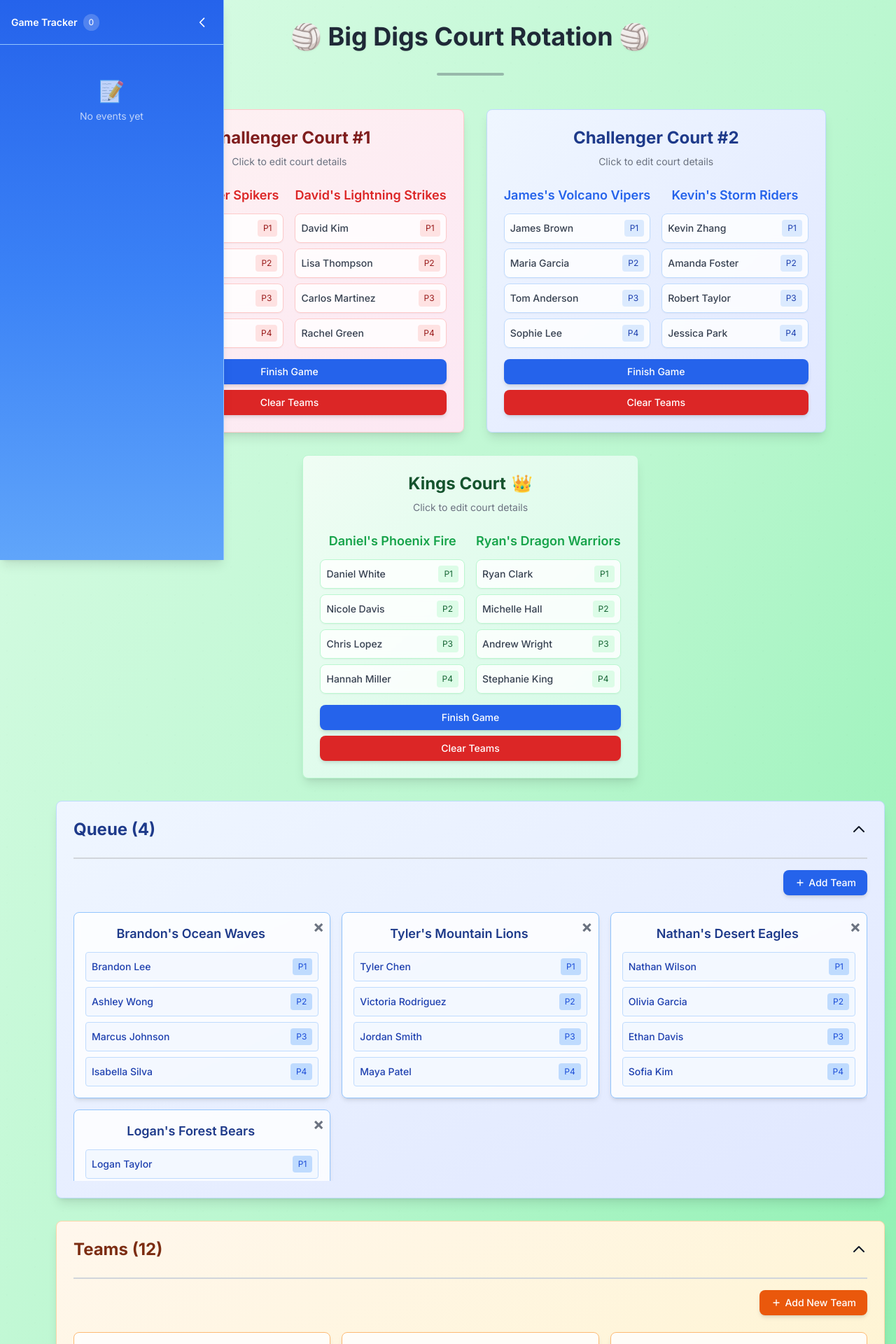
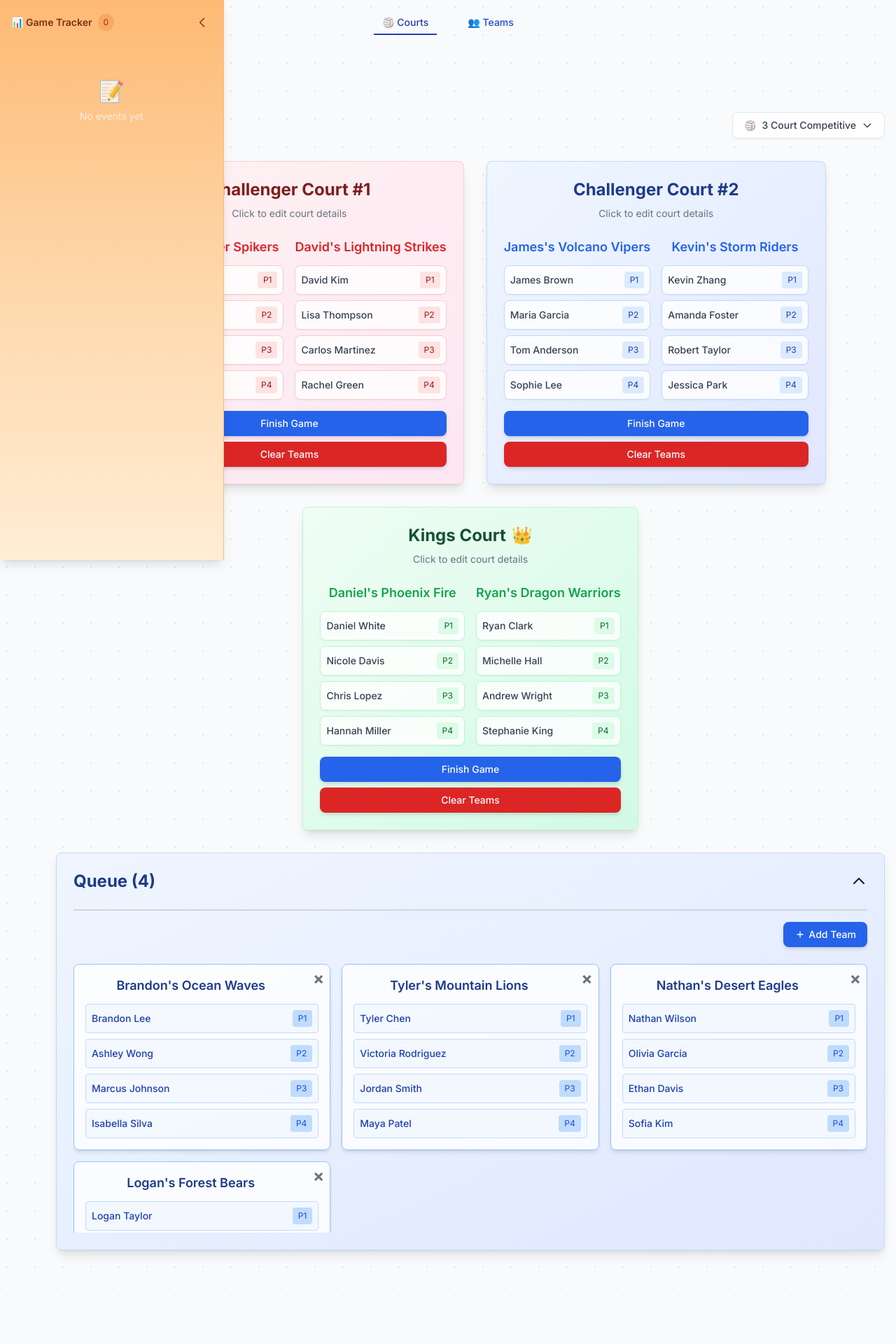
Before and after one commit to Huynheddie/big-digs-court-rotation, a React (Vite) app: page / in a window 1280 px wide. Shown: the top 1920 px of the page at 70% size. After the commit the page ends 1850 px from the top, so only its background shows below. Built offline with nearby package versions, Linux system fonts and the light colour scheme.

Commit message:
Add page system with Courts/Teams navigation, fix sidebar collapse, and maintain court card width consistency

```diff
--- a/package.json
+++ b/package.json
@@ -19,6 +19,7 @@
     "react-dom": "^19.1.0",
     "react-hook-form": "^7.61.1",
     "react-hot-toast": "^2.5.2",
+    "react-icons": "^5.5.0",
     "react-router-dom": "^7.7.1",
     "zod": "^4.0.14",
     "zustand": "^5.0.7"
--- a/src/App.tsx
+++ b/src/App.tsx
@@ -3,6 +3,9 @@ import { useVolleyballState } from './hooks/useVolleyballState';
 import { CourtCard } from './components/CourtCard';
 import { Accordion } from './components/Accordion';
 import { Sidebar } from './components/Sidebar';
+import { Navbar } from './components/Navbar';
+import { TeamsCard } from './components/TeamsCard';
+import { RotationSystemDropdown } from './components/RotationSystemDropdown';
 import { AddTeamModal } from './components/modals/AddTeamModal';
 import { EditTeamModal } from './components/modals/EditTeamModal';
 import { AddToQueueModal } from './components/modals/AddToQueueModal';
@@ -64,9 +67,14 @@ function App() {
     resetToEvent
   } = useVolleyballState();
 
+  // Page state
+  const [currentPage, setCurrentPage] = useState<'courts' | 'teams'>('courts');
+
+  // Rotation system state
+  const [currentRotationSystem, setCurrentRotationSystem] = useState('3-court-competitive');
+
   // Accordion state
   const [isQueueOpen, setIsQueueOpen] = useState(true);
-  const [isTeamsOpen, setIsTeamsOpen] = useState(true);
 
   const availableTeams = getAvailableTeams(registeredTeams, teamQueue, teams);
   const teamToDelete = deletingTeamIndex !== null ? registeredTeams[deletingTeamIndex] : null;
@@ -80,18 +88,21 @@ function App() {
   };
 
   return (
-    <div className="min-h-screen bg-gradient-to-br from-green-100 via-green-200 to-green-300 relative overflow-hidden">
+    <div className="min-h-screen bg-gray-50 relative overflow-hidden">
       {/* Background Pattern */}
-      <div className="absolute inset-0 opacity-5">
+      <div className="absolute inset-0 opacity-3">
         <div className="absolute inset-0" style={{
           backgroundImage: `
-            radial-gradient(circle at 25% 25%, rgba(0,0,0,0.1) 1px, transparent 1px),
-            radial-gradient(circle at 75% 75%, rgba(0,0,0,0.1) 1px, transparent 1px)
+            radial-gradient(circle at 25% 25%, rgba(0,0,0,0.05) 1px, transparent 1px),
+            radial-gradient(circle at 75% 75%, rgba(0,0,0,0.05) 1px, transparent 1px)
           `,
           backgroundSize: '40px 40px, 40px 40px',
           backgroundPosition: '0 0, 20px 20px'
         }}></div>
       </div>
+
+      {/* Navbar */}
+      <Navbar currentPage={currentPage} onPageChange={setCurrentPage} />
 
       {/* Sidebar */}
       <Sidebar
@@ -101,14 +112,19 @@ function App() {
       />
 
             {/* Main Content */}
-      <div className={`transition-all duration-300 relative z-10 ml-16`}>
+      <div className={`transition-all duration-300 relative z-10 ml-16 pt-16`}>
         <div className="container mx-auto px-4 py-8">
-          <header className="text-center mb-12">
-            <h1 className="text-4xl font-bold text-gray-800 mb-8 text-center drop-shadow-sm">
-              🏐 Big Digs Court Rotation 🏐
-            </h1>
-            <div className="w-24 h-1 bg-gray-600 mx-auto rounded-full opacity-40"></div>
-          </header>
+
+          {currentPage === 'courts' ? (
+            <>
+              {/* Header with Rotation System Dropdown */}
+              <div className="flex justify-between items-center mb-8">
+                <div></div> {/* Empty div for spacing */}
+                <RotationSystemDropdown
+                  currentSystem={currentRotationSystem}
+                  onSystemChange={setCurrentRotationSystem}
+                />
+              </div>
 
               {/* Court Cards - Triangular Layout */}
               <div className="mb-8">
@@ -194,56 +210,15 @@ function App() {
                   </div>
                 </div>
               </Accordion>
-
-          {/* Teams Accordion */}
-          <Accordion
-            title={`Teams (${registeredTeams.length})`}
-            isOpen={isTeamsOpen}
-            onToggle={setIsTeamsOpen}
-            className="bg-gradient-to-br from-orange-50 to-amber-100 border border-orange-200 mb-8 shadow-lg"
-            titleClassName="text-orange-900"
-          >
-            <div className="flex justify-end mb-6 pt-4">
-              <button
-                onClick={handleOpenModal}
-                className="bg-orange-600 hover:bg-orange-700 text-white font-medium py-2 px-4 rounded-lg transition-colors duration-200 text-sm flex items-center shadow-md"
-              >
-                <svg className="w-4 h-4 mr-1" fill="none" stroke="currentColor" viewBox="0 0 24 24">
-                  <path strokeLinecap="round" strokeLinejoin="round" strokeWidth={2} d="M12 6v6m0 0v6m0-6h6m-6 0H6" />
-                </svg>
-                Add New Team
-              </button>
-            </div>
-
-            <div className="max-h-96 overflow-y-auto">
-              <div className="grid grid-cols-1 md:grid-cols-2 lg:grid-cols-3 gap-4">
-                {registeredTeams.map((team, index) => (
-                  <div
-                    key={team.name}
-                    onClick={() => handleOpenTeamDetails(index)}
-                    className="bg-white/80 backdrop-blur-sm rounded-lg p-4 border border-orange-300 shadow-md hover:shadow-lg transition-all duration-200 relative cursor-pointer hover:scale-105"
-                  >
-                    <h3 className="text-lg font-semibold text-orange-900 text-center mb-2 break-words">
-                      {team.name}
-                    </h3>
-                    <div className="text-center mb-3 text-sm text-orange-600">
-                      Click to edit team details
-                    </div>
-                    <div className="space-y-2">
-                      {team.players.map((player, playerIndex) => (
-                        <div key={playerIndex} className="flex items-center justify-between p-2 bg-orange-50/60 rounded border border-orange-200">
-                          <span className="text-orange-800 font-medium text-sm">{player}</span>
-                          <span className="text-xs text-orange-700 bg-orange-200 px-2 py-1 rounded">
-                            P{playerIndex + 1}
-                          </span>
-                        </div>
-                      ))}
-                    </div>
-                  </div>
-                ))}
-              </div>
-            </div>
-          </Accordion>
+            </>
+          ) : (
+            /* Teams Page */
+            <TeamsCard
+              teams={registeredTeams}
+              onOpenModal={handleOpenModal}
+              onOpenTeamDetails={handleOpenTeamDetails}
+            />
+          )}
         </div>
       </div>
 
--- a/src/components/CourtCard.tsx
+++ b/src/components/CourtCard.tsx
@@ -32,7 +32,7 @@ export const CourtCard: React.FC<CourtCardProps> = ({
 }) => {
   return (
     <div
-      className={`rounded-lg p-6 shadow-lg hover:shadow-xl transition-all duration-200 cursor-pointer hover:scale-105 ${getCourtBackgroundClass(court.netColor)}`}
+      className={`rounded-lg p-6 shadow-lg hover:shadow-xl transition-all duration-200 cursor-pointer hover:scale-105 min-w-[400px] ${getCourtBackgroundClass(court.netColor)}`}
       onClick={() => onOpenCourtDetails(courtIndex)}
     >
       {/* Court Header */}
--- /dev/null
+++ b/src/components/Navbar.tsx
@@ -0,0 +1,46 @@
+import React from 'react';
+
+interface NavbarProps {
+  currentPage: 'courts' | 'teams';
+  onPageChange: (page: 'courts' | 'teams') => void;
+}
+
+export const Navbar: React.FC<NavbarProps> = ({ currentPage, onPageChange }) => {
+  return (
+    <nav className="sticky top-0 z-50">
+      <div className="max-w-7xl mx-auto px-4 sm:px-6 lg:px-8">
+        <div className="flex justify-center items-center h-16">
+          {/* Navigation Links */}
+          <div className="flex space-x-8">
+            <button
+              onClick={() => onPageChange('courts')}
+              className={`px-3 py-2 text-sm font-medium transition-colors duration-200 relative ${
+                currentPage === 'courts'
+                  ? 'text-blue-800'
+                  : 'text-blue-700 hover:text-blue-900'
+              }`}
+            >
+              🏐 Courts
+              {currentPage === 'courts' && (
+                <div className="absolute bottom-0 left-0 right-0 h-0.5 bg-blue-800"></div>
+              )}
+            </button>
+            <button
+              onClick={() => onPageChange('teams')}
+              className={`px-3 py-2 text-sm font-medium transition-colors duration-200 relative ${
+                currentPage === 'teams'
+                  ? 'text-blue-800'
+                  : 'text-blue-700 hover:text-blue-900'
+              }`}
+            >
+              👥 Teams
+              {currentPage === 'teams' && (
+                <div className="absolute bottom-0 left-0 right-0 h-0.5 bg-blue-800"></div>
+              )}
+            </button>
+          </div>
+        </div>
+      </div>
+    </nav>
+  );
+};
--- /dev/null
+++ b/src/components/RotationSystemDropdown.tsx
@@ -0,0 +1,96 @@
+import React, { useState, useRef, useEffect } from 'react';
+
+interface RotationSystem {
+  id: string;
+  name: string;
+  description: string;
+}
+
+interface RotationSystemDropdownProps {
+  currentSystem: string;
+  onSystemChange: (systemId: string) => void;
+}
+
+const rotationSystems: RotationSystem[] = [
+  {
+    id: '3-court-competitive',
+    name: '3 Court Competitive',
+    description: '2 Challenger Courts + 1 Kings Court'
+  }
+];
+
+export const RotationSystemDropdown: React.FC<RotationSystemDropdownProps> = ({
+  currentSystem,
+  onSystemChange
+}) => {
+  const [isOpen, setIsOpen] = useState(false);
+  const dropdownRef = useRef<HTMLDivElement>(null);
+
+  const currentSystemData = rotationSystems.find(system => system.id === currentSystem);
+
+  useEffect(() => {
+    const handleClickOutside = (event: MouseEvent) => {
+      if (dropdownRef.current && !dropdownRef.current.contains(event.target as Node)) {
+        setIsOpen(false);
+      }
+    };
+
+    document.addEventListener('mousedown', handleClickOutside);
+    return () => {
+      document.removeEventListener('mousedown', handleClickOutside);
+    };
+  }, []);
+
+  const handleSystemSelect = (systemId: string) => {
+    onSystemChange(systemId);
+    setIsOpen(false);
+  };
+
+  return (
+    <div className="relative" ref={dropdownRef}>
+      <button
+        onClick={() => setIsOpen(!isOpen)}
+        className="flex items-center space-x-2 px-4 py-2 bg-white/80 backdrop-blur-sm border border-gray-200 rounded-lg shadow-sm hover:shadow-md transition-all duration-200 text-sm font-medium text-gray-700 hover:bg-gray-50"
+      >
+        <span>🏐</span>
+        <span>{currentSystemData?.name || 'Select System'}</span>
+        <svg
+          className={`w-4 h-4 transition-transform duration-200 ${isOpen ? 'rotate-180' : ''}`}
+          fill="none"
+          stroke="currentColor"
+          viewBox="0 0 24 24"
+        >
+          <path strokeLinecap="round" strokeLinejoin="round" strokeWidth={2} d="M19 9l-7 7-7-7" />
+        </svg>
+      </button>
+
+      {isOpen && (
+        <div className="absolute right-0 mt-2 w-64 bg-white rounded-lg shadow-lg border border-gray-200 py-2 z-50">
+          <div className="py-1">
+            {rotationSystems.map((system) => (
+              <button
+                key={system.id}
+                onClick={() => handleSystemSelect(system.id)}
+                className={`w-full text-left px-4 py-3 hover:bg-gray-50 transition-colors duration-150 ${
+                  currentSystem === system.id ? 'bg-blue-50 border-r-2 border-blue-500' : ''
+                }`}
+              >
+                <div className="flex items-center justify-between">
+                  <div>
+                    <div className="text-sm font-medium text-gray-900">{system.name}</div>
+                    <div className="text-xs text-gray-500 mt-1">{system.description}</div>
+                  </div>
+                  {currentSystem === system.id && (
+                    <svg className="w-4 h-4 text-blue-500" fill="currentColor" viewBox="0 0 20 20">
+                      <path fillRule="evenodd" d="M16.707 5.293a1 1 0 010 1.414l-8 8a1 1 0 01-1.414 0l-4-4a1 1 0 011.414-1.414L8 12.586l7.293-7.293a1 1 0 011.414 0z" clipRule="evenodd" />
+                    </svg>
+                  )}
+                </div>
+              </button>
+            ))}
+          </div>
+        </div>
+      )}
+    </div>
+  );
+};
--- a/src/components/Sidebar.tsx
+++ b/src/components/Sidebar.tsx
@@ -23,30 +23,31 @@ export const Sidebar: React.FC<SidebarProps> = ({
 
   const handleToggle = () => {
     const newExpandedState = !isExpanded;
+    console.log('Sidebar toggle clicked, new state:', newExpandedState);
     setIsExpanded(newExpandedState);
     onToggle?.(newExpandedState);
   };
 
   return (
     <div
-      className={`fixed left-0 top-0 h-screen bg-gradient-to-b from-blue-600 via-blue-500 to-blue-400 border-r border-blue-300 transition-all duration-300 ease-in-out flex-shrink-0 shadow-lg z-20 ${
+      className={`fixed left-0 top-0 h-screen bg-gradient-to-b from-orange-300 via-orange-200 to-orange-100 border-r border-orange-300 transition-all duration-300 ease-in-out flex-shrink-0 shadow-lg z-50 pointer-events-auto ${
         isExpanded ? 'w-80' : 'w-16'
       }`}
     >
       {/* Header/Toggle Button */}
-      <div className={`h-16 flex items-center border-b border-blue-300 ${!isExpanded ? 'pb-8' : ''}`}>
+      <div className={`h-16 flex items-center border-b border-orange-300 ${!isExpanded ? 'pb-8' : ''}`}>
         <div className="flex items-center w-full h-full">
           {isExpanded ? (
             <div className="flex items-center justify-between w-full px-4 h-full">
-              <div className="flex items-center space-x-2 text-white">
-                <span className="font-semibold text-sm">Game Tracker</span>
-                <span className="text-xs bg-white/20 px-2 py-1 rounded-full text-white">
+              <div className="flex items-center space-x-2 text-orange-900">
+                <span className="font-semibold text-sm">📊 Game Tracker</span>
+                <span className="text-xs bg-orange-600/20 px-2 py-1 rounded-full text-orange-800">
                   {gameEvents.length}
                 </span>
               </div>
               <button
                 onClick={handleToggle}
-                className="text-white hover:bg-white/20 p-1 rounded transition-colors duration-200"
+                className="text-orange-800 hover:bg-orange-600/20 p-1 rounded transition-colors duration-200"
                 title="Collapse sidebar"
               >
                 <svg className="w-5 h-5" fill="none" stroke="currentColor" viewBox="0 0 24 24">
@@ -55,11 +56,11 @@ export const Sidebar: React.FC<SidebarProps> = ({
               </button>
             </div>
           ) : (
-            <div className="flex flex-col items-center justify-center space-y-1 pt-8 w-full">
-              <span className="text-xs text-white/90 font-medium">Tracker</span>
+            <div className="flex flex-col items-center justify-center space-y-2 pt-16 w-full px-2">
+              <span className="text-xs text-orange-800 font-medium text-center">📊 Tracker</span>
               <button
                 onClick={handleToggle}
-                className="text-white hover:bg-white/20 p-1 rounded transition-colors duration-200 mt-4"
+                className="text-orange-800 hover:bg-orange-600/20 p-1 rounded transition-colors duration-200 mt-2"
                 title="Expand sidebar"
               >
                 <svg className="w-4 h-4" fill="none" stroke="currentColor" viewBox="0 0 24 24">
@@ -79,7 +80,7 @@ export const Sidebar: React.FC<SidebarProps> = ({
       {/* Collapsed State Indicator */}
       {!isExpanded && gameEvents.length > 0 && (
         <div className="absolute bottom-4 left-1/2 transform -translate-x-1/2">
-          <div className="w-2 h-2 bg-white/60 rounded-full animate-pulse"></div>
+          <div className="w-2 h-2 bg-orange-600/60 rounded-full animate-pulse"></div>
         </div>
       )}
     </div>
--- /dev/null
+++ b/src/components/TeamsCard.tsx
@@ -0,0 +1,69 @@
+import React from 'react';
+import type { Team } from '../types';
+
+interface TeamsCardProps {
+  teams: Team[];
+  onOpenModal: () => void;
+  onOpenTeamDetails: (teamIndex: number) => void;
+}
+
+export const TeamsCard: React.FC<TeamsCardProps> = ({
+  teams,
+  onOpenModal,
+  onOpenTeamDetails
+}) => {
+  return (
+    <div className="bg-gradient-to-br from-orange-50 to-amber-100 border border-orange-200 rounded-lg shadow-lg">
+      {/* Header */}
+      <div className="flex justify-between items-center p-6">
+        <h2 className="text-2xl font-bold text-orange-900">
+          Teams ({teams.length})
+        </h2>
+        <button
+          onClick={onOpenModal}
+          className="bg-orange-600 hover:bg-orange-700 text-white font-medium py-2 px-4 rounded-lg transition-colors duration-200 text-sm flex items-center shadow-md"
+        >
+          <svg className="w-4 h-4 mr-1" fill="none" stroke="currentColor" viewBox="0 0 24 24">
+            <path strokeLinecap="round" strokeLinejoin="round" strokeWidth={2} d="M12 6v6m0 0v6m0-6h6m-6 0H6" />
+          </svg>
+          Add New Team
+        </button>
+      </div>
+
+      {/* Divider */}
+      <div className="border-t-2 border-orange-200 mx-6"></div>
+
+      {/* Content */}
+      <div className="px-6 pb-6">
+        <div className="max-h-[calc(100vh-12rem)] overflow-y-auto">
+          <div className="grid grid-cols-1 md:grid-cols-2 lg:grid-cols-3 gap-4">
+            {teams.map((team, index) => (
+              <div
+                key={team.name}
+                onClick={() => onOpenTeamDetails(index)}
+                className="bg-white/80 backdrop-blur-sm rounded-lg p-4 border border-orange-300 shadow-md hover:shadow-lg transition-all duration-200 relative cursor-pointer hover:scale-105"
+              >
+                <h3 className="text-lg font-semibold text-orange-900 text-center mb-2 break-words">
+                  {team.name}
+                </h3>
+                <div className="text-center mb-3 text-sm text-orange-600">
+                  Click to edit team details
+                </div>
+                <div className="space-y-2">
+                  {team.players.map((player, playerIndex) => (
+                    <div key={playerIndex} className="flex items-center justify-between p-2 bg-orange-50/60 rounded border border-orange-200">
+                      <span className="text-orange-800 font-medium text-sm">{player}</span>
+                      <span className="text-xs text-orange-700 bg-orange-200 px-2 py-1 rounded">
+                        P{playerIndex + 1}
+                      </span>
+                    </div>
+                  ))}
+                </div>
+              </div>
+            ))}
+          </div>
+        </div>
+      </div>
+    </div>
+  );
+};
```
Also changed, not shown: 1 other file (tests, documents, lock files or other folders). Lines whose indentation alone changed are shown as unchanged.
